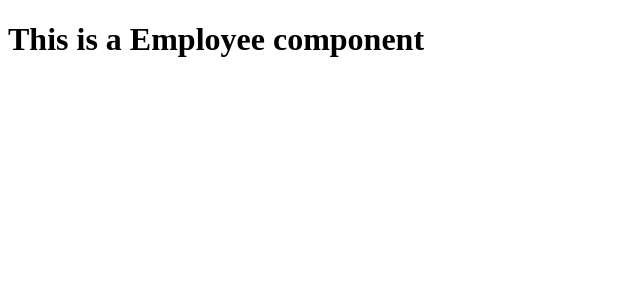
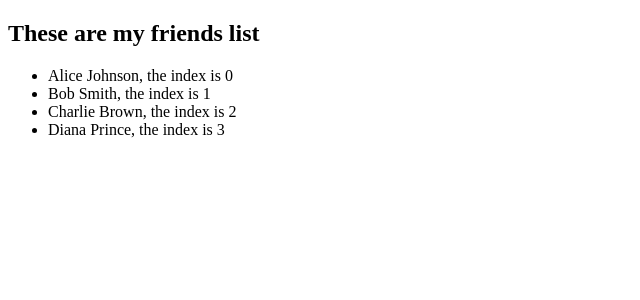
Before and after one commit to zeroput/react-demo, a React (Vite) app: page / in a window 1280 px wide. Shown: the top 300 px of the page, without its empty margins (0-640 px from the left). Built offline with nearby package versions, Linux system fonts and the light colour scheme.

Commit message:
render a list in react

```diff
--- a/src/App.tsx
+++ b/src/App.tsx
@@ -1,18 +1,15 @@
 import './App.css'
 import Employee from './component/Employee'
 import Badge from './component/Badge/Badge'
+import Friend from './component/Friend/Friend'
 
 function App() {
-  const showOrNot = false;
+  return (
+    <>
+    <Friend />
+  </>
+  )
 
-  return showOrNot ?
-    <>
-      <Badge></Badge>
-    </>
-    :
-    <>
-      <Employee />
-    </>
 }
 
 export default App
--- /dev/null
+++ b/src/component/Friend/Friend.tsx
@@ -0,0 +1,47 @@
+import React from "react";
+
+function Friend() {
+    let userList = [
+        {
+            "id": 11,
+            "name": "Alice Johnson",
+            "email": "alice.johnson@example.com",
+            "age": 28
+        },
+        {
+            "id": 12,
+            "name": "Bob Smith",
+            "email": "bob.smith@example.com",
+            "age": 34
+        },
+        {
+            "id": 13,
+            "name": "Charlie Brown",
+            "email": "charlie.brown@example.com",
+            "age": 22
+        },
+        {
+            "id": 24,
+            "name": "Diana Prince",
+            "email": "diana.prince@example.com",
+            "age": 31
+        }
+    ];
+
+    return (
+        <React.Fragment>
+            <h2>These are my friends list</h2>
+            <ul>
+                {userList.map((obj, index) => {
+                    return <li key={index}>{obj.name}, the index is {index}</li>
+                })}
+            </ul>
+
+        </React.Fragment>
+    )
+
+}
+
+export default function App() {
+    return <Friend />;
+}
```
